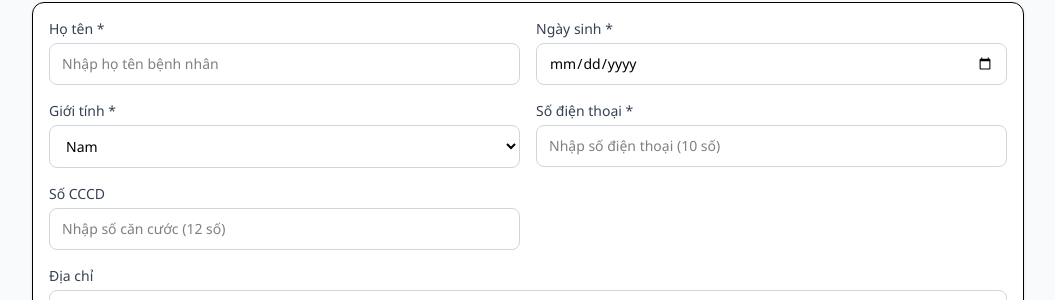
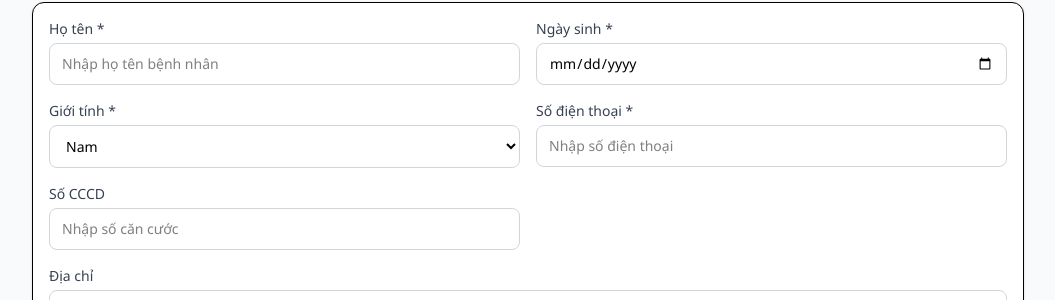
Before and after one commit to huukhang2423/Clinic-Management-System, a React (Vite) app in the folder client/: page /benh-nhan/tao-moi in a window 1280 px wide. Shown: the part 114-414 px from the top of the page, without its empty margins (112-1167 px from the left). Built offline with nearby package versions, Linux system fonts and the light colour scheme.

Commit message:
Bỏ ghi chú số ký tự khỏi placeholder số điện thoại và CCCD

```diff
--- a/client/src/components/patient/PatientForm.jsx
+++ b/client/src/components/patient/PatientForm.jsx
@@ -180,7 +180,7 @@ export default function PatientForm() {
               className={`w-full px-3 py-2.5 border rounded-lg outline-none text-sm ${
                 errors.phone ? 'border-red-500' : 'border-gray-300'
               } focus:ring-2 focus:ring-blue-500`}
-              placeholder="Nhập số điện thoại (10 số)"
+              placeholder="Nhập số điện thoại"
               maxLength={10}
             />
             {errors.phone && <p className="text-red-500 text-xs mt-1">{errors.phone}</p>}
@@ -198,7 +198,7 @@ export default function PatientForm() {
               className={`w-full px-3 py-2.5 border rounded-lg outline-none text-sm ${
                 errors.cccd ? 'border-red-500' : 'border-gray-300'
               } focus:ring-2 focus:ring-blue-500`}
-              placeholder="Nhập số căn cước (12 số)"
+              placeholder="Nhập số căn cước"
               maxLength={12}
             />
             {errors.cccd && <p className="text-red-500 text-xs mt-1">{errors.cccd}</p>}
```
